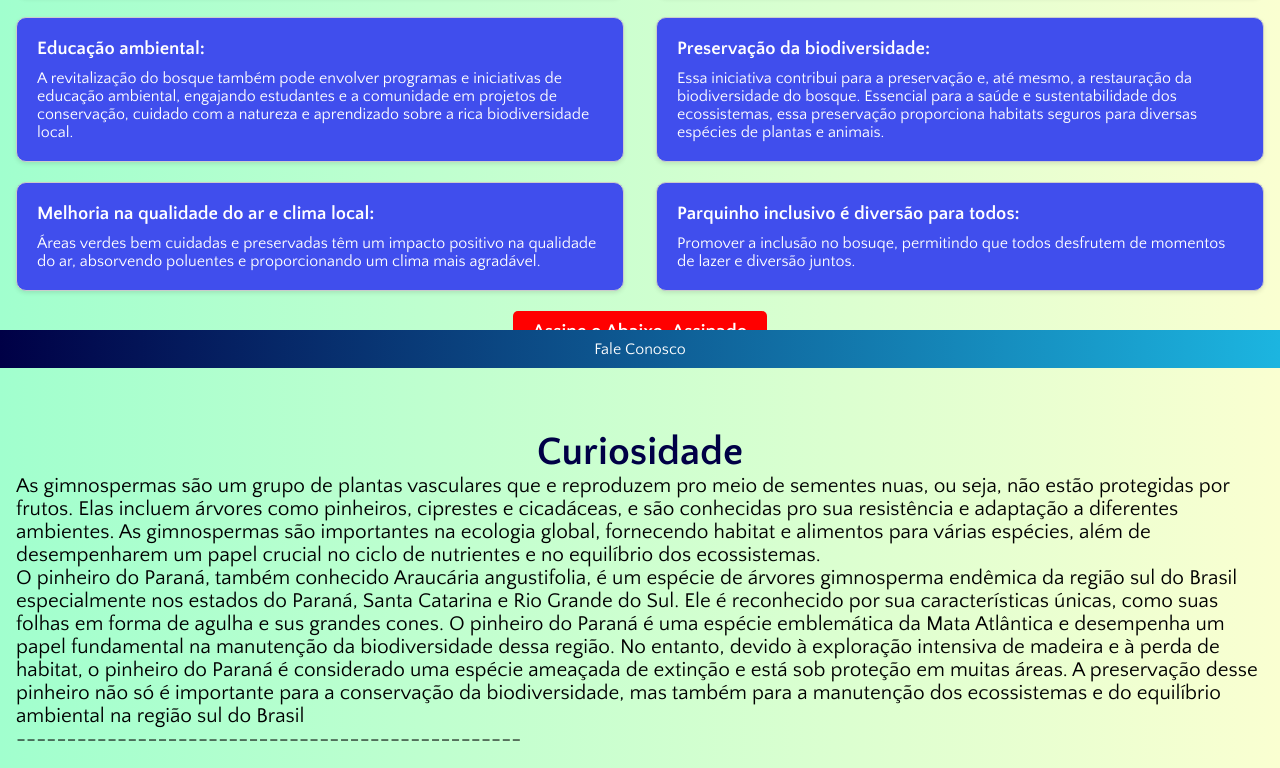
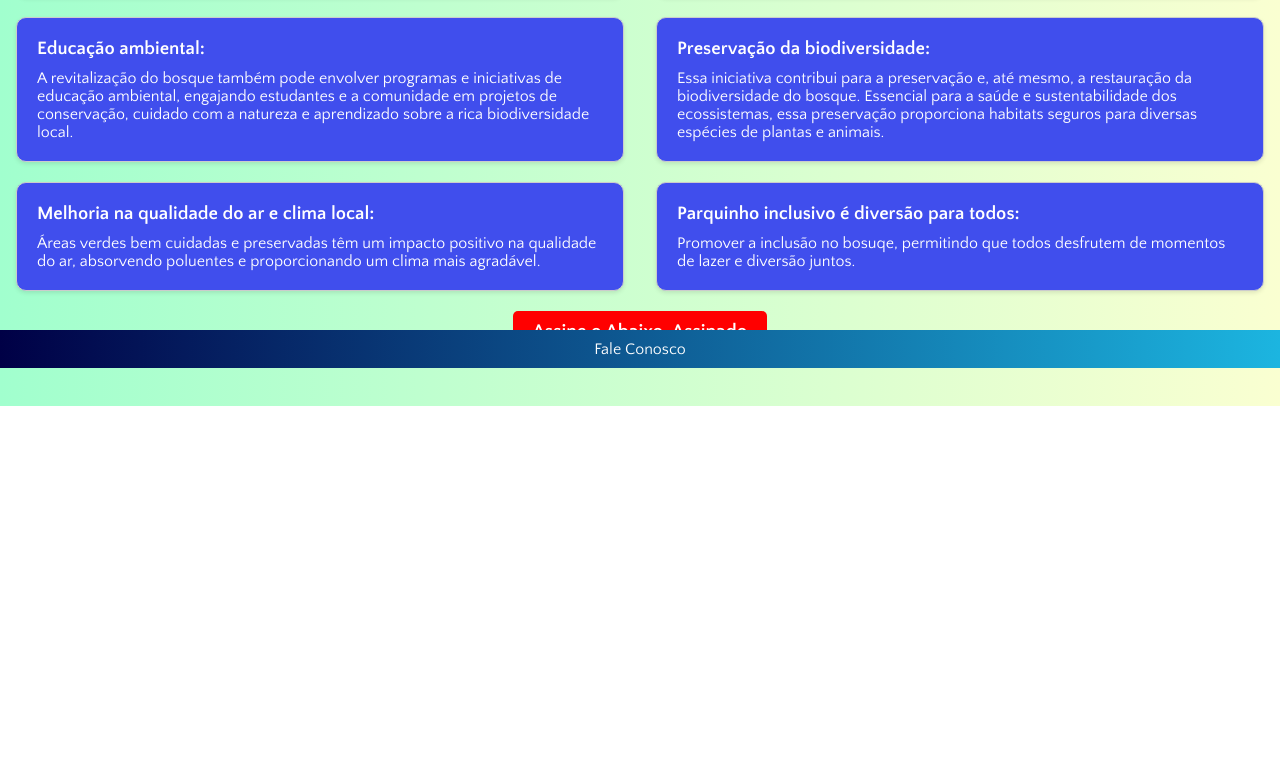
Before and after one commit to ThallysonSS/bosque-jardim-centauro, a plain HTML site: page beneficios.html in a window 1280 px wide. Shown: the part 432-1200 px from the top of the page. After the commit the page ends 838 px from the top, so only its background shows below. Drawn offline with Linux system fonts and the light colour scheme.

Commit message:
exclui body

```diff
--- a/beneficios.html
+++ b/beneficios.html
@@ -97,22 +97,6 @@
         <a href="./faleConosco.html" alt="botão que redireciona para formulário 'fale conosco'">Fale Conosco</a>
     </footer>
 </body>
-<body>
-    <h1 class="titulo-geral"> Curiosidade</h1>
-    <p class="paragrafo-geral"> As gimnospermas são um grupo de plantas vasculares que e reproduzem pro meio de sementes nuas, ou seja,
-     não estão protegidas por frutos. Elas incluem árvores como pinheiros, ciprestes e cicadáceas, e são conhecidas pro sua resistência e
-     adaptação a diferentes ambientes. As gimnospermas são importantes na ecologia global, fornecendo habitat e alimentos para várias espécies,
-     além de desempenharem um papel crucial no ciclo de nutrientes e no equilíbrio dos ecossistemas.</p>
-     <p class="paragrafo-geral"> O pinheiro do Paraná, também conhecido Araucária angustifolia, é um espécie de árvores gimnosperma endêmica
-     da região sul do Brasil especialmente nos estados do Paraná, Santa Catarina e Rio Grande do Sul. Ele é reconhecido por sua características
-     únicas, como suas folhas em forma de agulha e sus grandes cones. O pinheiro do Paraná é uma espécie emblemática da Mata Atlântica e desempenha
-     um papel fundamental na manutenção da biodiversidade dessa região. No entanto, devido à exploração intensiva de madeira e à perda de habitat,
-     o pinheiro do Paraná é considerado uma espécie ameaçada de extinção e está sob proteção em muitas áreas. A preservação desse pinheiro não só é importante
-     para a conservação da biodiversidade, mas também para a manutenção dos ecossistemas e do equilíbrio ambiental na região sul do Brasil</p>
-    <p class="paragrafo-geral">--------------------------------------------------</p>
-</body>
 
-<br>
-</body>
 
 </html>
```
